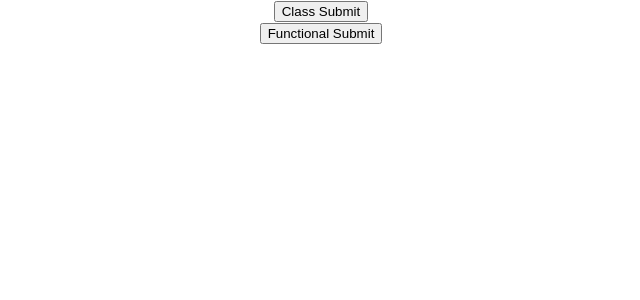
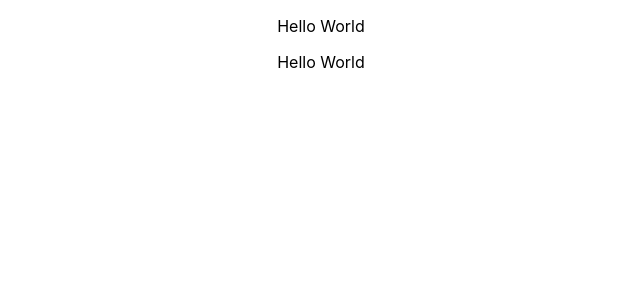
Before and after one commit to nirajpandey034/react-tuts, a React (Create React App) app: page / in a window 1280 px wide. Shown: the top 300 px of the page, without its empty margins (319-959 px from the left). Built offline with nearby package versions, Linux system fonts and the light colour scheme.

Commit message:
hello world

```diff
--- a/src/Components/ClassComponent.js
+++ b/src/Components/ClassComponent.js
@@ -5,13 +5,10 @@ export class ClassComponent extends Component {
     super();
   }
 
-  clickHandler (event){
-    console.log("Button Clicked from class component");
-}
   render() {
     return (
       <div>
-        <button type="button" onClick={()=>this.clickHandler()}>Class Submit</button>
+        <p>Hello World</p>
       </div>
     );
   }
--- a/src/Components/FunctionalComponent.js
+++ b/src/Components/FunctionalComponent.js
@@ -1,14 +1,9 @@
 import React from "react";
 
 function FunctionalComponent() {
-  const clickHandler = () => {
-    console.log("Button Clicked from functional component");
-  };
   return (
     <div>
-      <button type="button" onClick={clickHandler}>
-        Functional Submit
-      </button>
+      <p>Hello World</p>
     </div>
   );
 }
```
